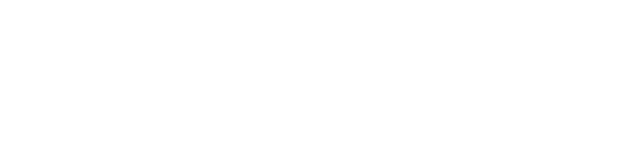
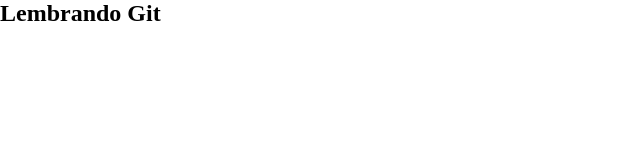
Before and after one commit to BrunoRoOli/intro-git, a plain HTML site: page index.html in a window 1280 px wide. Shown: the whole page, without its empty margins (0-640 px from the left). Drawn offline with Linux system fonts and the light colour scheme.

Commit message:
Section add! - index.html

```diff
--- a/index.html
+++ b/index.html
@@ -7,6 +7,11 @@
     <title>Document</title>
 </head>
 <body>
-    <div class="container"></div>
+    <div class="container">
+        <section>
+            <h1>Lembrando Git</h1>
+        </section>
+    </div>
+
 </body>
 </html>
```
